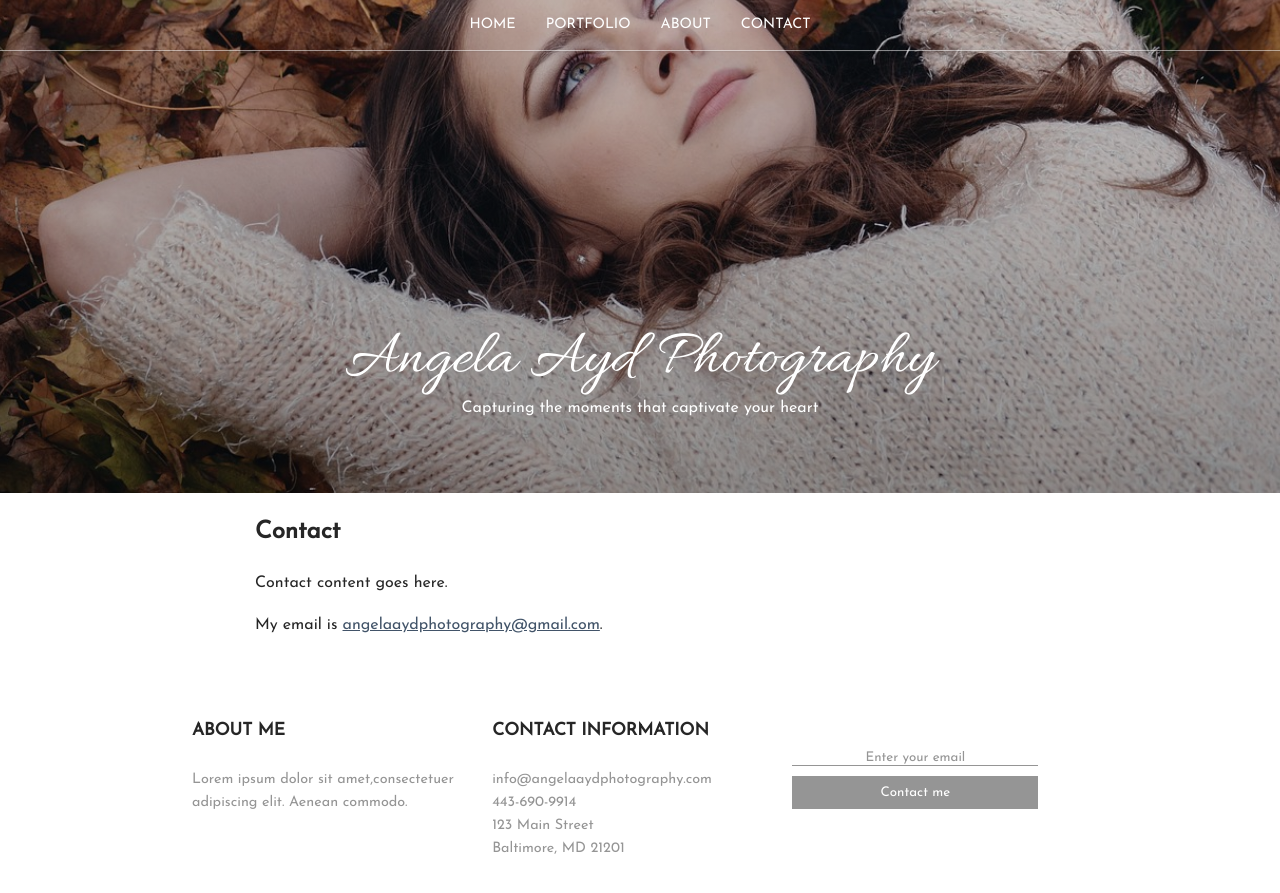
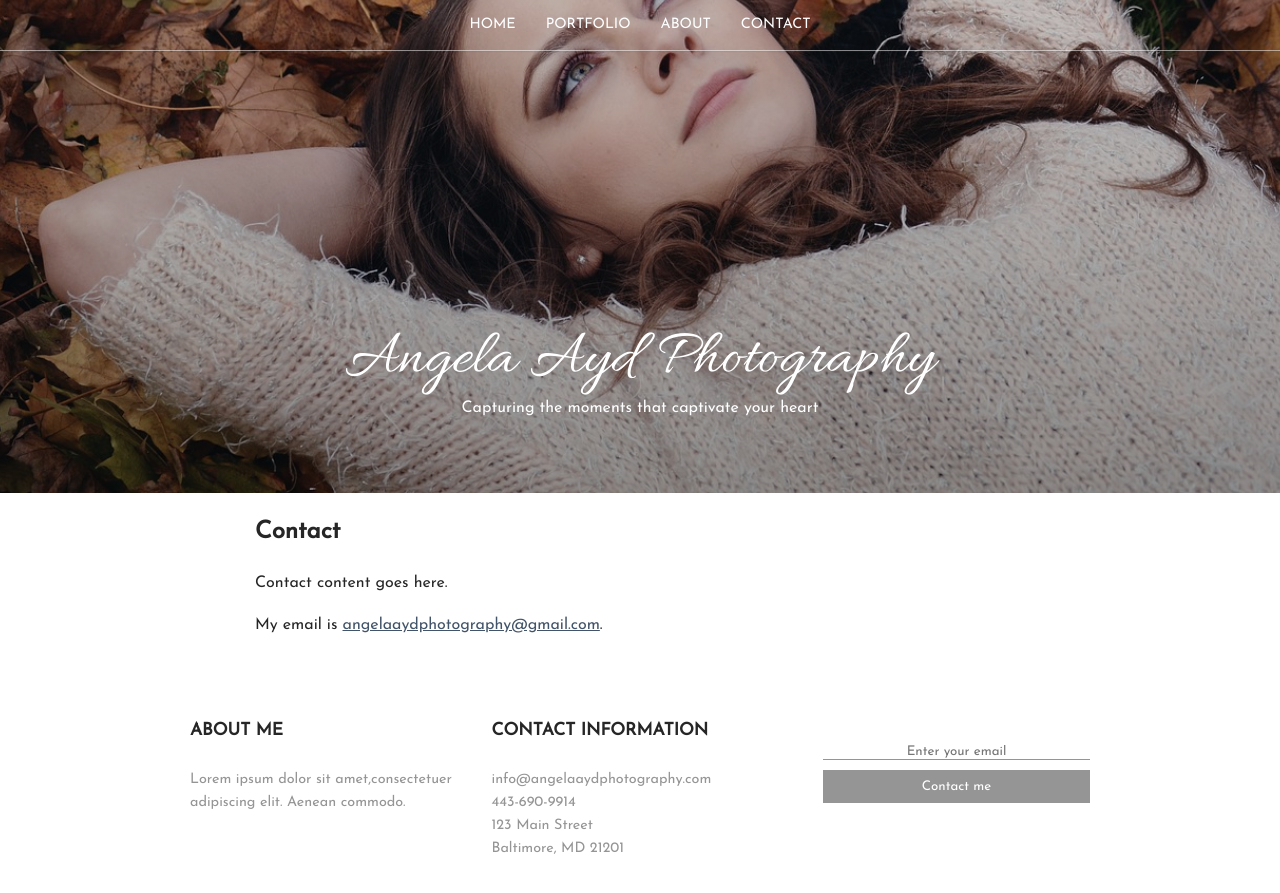
Before and after one commit to adamayd/angelaaydphotography, a Jekyll site: the page built from _pages/02_contact.md, in a window 1280 px wide and 900 px high, scrolled down 407 px. Shown: the top 893 px of the window. Built offline with Jekyll 4.4.1, drawn with Linux system fonts in a browser that asks for light colours.

Commit message:
fixed footer spacing issues

```diff
--- a/_includes/footer.html
+++ b/_includes/footer.html
@@ -11,9 +11,9 @@
       <p class="footer__para">123 Main Street</p>
       <p class="footer__para">Baltimore, MD 21201</p>
     </div>
-    <div class="footer__container footer__section-form">
-      <form>
-        <input type="text" name="moreemail" value="Enter your email" class="footer__input" />
+    <div class="footer__container">
+      <form class="footer__section-form">
+        <input type="text" name="moreemail" placeholder="Enter your email" class="footer__input" />
         <button type="submit" class="footer__button">Contact me</button>
       </form>
     </div>
--- a/_sass/_footer.scss
+++ b/_sass/_footer.scss
@@ -3,7 +3,7 @@
 }
 
 .footer__area {
-  width: 70%;
+  width: 900px;
   margin: 0 auto;
   display: flex;
   flex-direction: row;
@@ -17,7 +17,9 @@
   font-family: 'Josefin Sans', sans-serif;
   color: $grey;
   &:last-of-type {
-    padding-right: 0;
+    padding: 50px 0 0 30px;
+    margin-right: 0;
+    justify-content: center;
   }
 }
 
@@ -27,7 +29,7 @@
 
 .footer__section-form {
   display: flex;
-  align-items: center;
+  flex-direction: column;
 }
 
 .footer__title {
```
Also changed, not shown: 1 other file.
